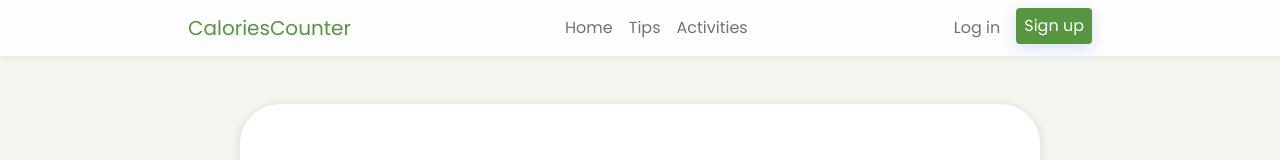
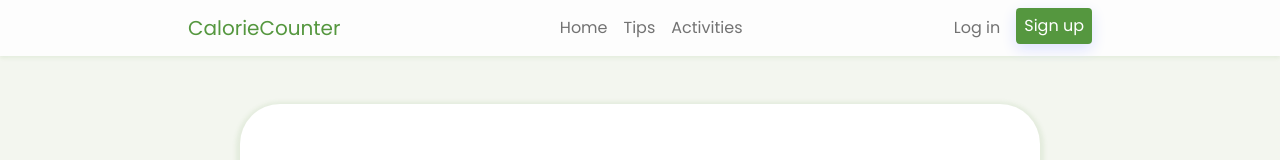
Before and after one commit to SayanSahu99/StayFit-Web, a React (Create React App) app in the folder client/: page /login in a window 1280 px wide. Shown: the top 160 px of the page. Built offline with nearby package versions, Linux system fonts and the light colour scheme.

Commit message:
Changed name

```diff
--- a/client/public/index.html
+++ b/client/public/index.html
@@ -20,7 +20,7 @@
     <script src="https://kit.fontawesome.com/78b05e01ca.js" crossorigin="anonymous"></script>
 
 
-    <title>CaloriesCounter</title>
+    <title>CalorieCounter</title>
   </head>
   <body>
     <noscript>You need to enable JavaScript to run this app.</noscript>
--- a/client/src/components/home/Hero.js
+++ b/client/src/components/home/Hero.js
@@ -8,7 +8,7 @@ const Hero = () => {
         <div className="container text-center my-md-0 h-100">
           <h1 className="display-4 pt-14 mx-auto">Control your weight</h1>
           <p className="my-5 mx-auto">
-            With CaloriesCounter, you can keep a track of the number of calories
+            With CalorieCounter, you can keep a track of the number of calories
             you had in day to help you know what you need in order to gain or
             lose weight.
           </p>
--- a/client/src/components/layout/Navbar/index.js
+++ b/client/src/components/layout/Navbar/index.js
@@ -15,7 +15,7 @@ const Navbar = ({ user, isAuthenticated, logout }) => {
     <nav className="navbar navbar-expand-lg navbar-light navbar-static-top">
       <div className="container-fluid box px-5">
         <NavLink className="navbar-brand" to="/">
-          CaloriesCounter
+          CalorieCounter
         </NavLink>
         <button
           className="navbar-toggler btn-circle"
--- a/client/src/utils/brand.js
+++ b/client/src/utils/brand.js
@@ -1 +1 @@
-export const WEBSITE_NAME = 'CaloriesCounter';
+export const WEBSITE_NAME = 'CalorieCounter';
--- a/package.json
+++ b/package.json
@@ -1,5 +1,5 @@
 {
-  "name": "react-express-prototype",
+  "name": "calorie-counter",
   "version": "1.0.0",
   "description": "",
   "main": "server.js",
```
